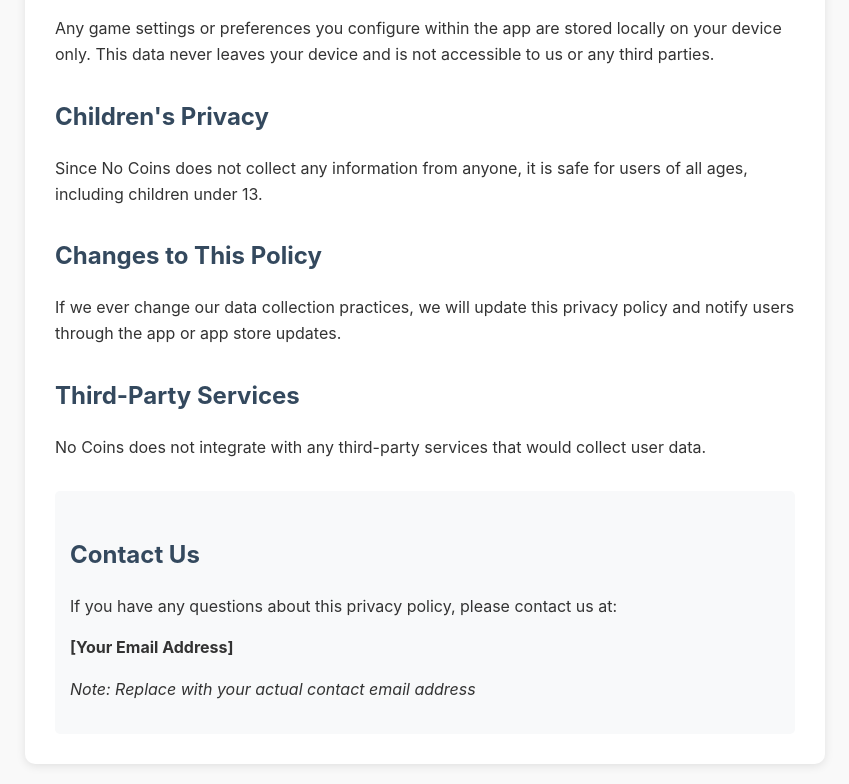
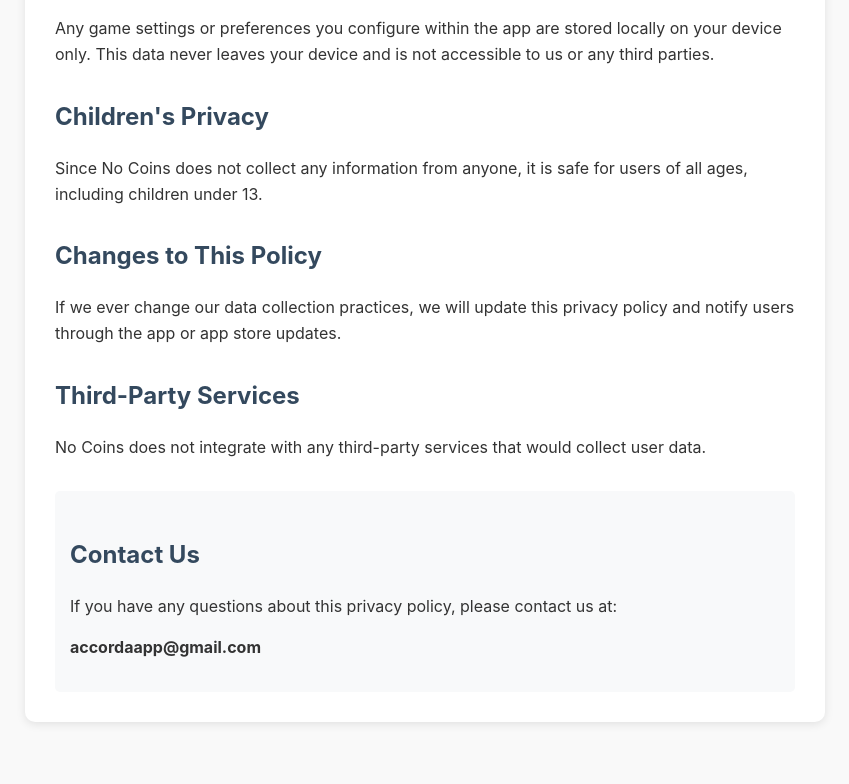
Before and after one commit to AccordaApp/No-Coins---Privacy-Policy, a plain HTML site: page index.html in a window 1280 px wide. Shown: the part 898-1682 px from the top of the page, without its empty margins (215-1064 px from the left). After the commit the page ends 1640 px from the top, so only its background shows below. Drawn offline with Linux system fonts and the light colour scheme.

Commit message:
Add files via upload

```diff
--- a/index.html
+++ b/index.html
@@ -84,8 +84,7 @@
         <div class="contact">
             <h2>Contact Us</h2>
             <p>If you have any questions about this privacy policy, please contact us at:</p>
-            <p><strong>[Your Email Address]</strong></p>
-            <p><em>Note: Replace with your actual contact email address</em></p>
+            <p><strong>accordaapp@gmail.com</strong></p>
         </div>
     </div>
 </body>
```
